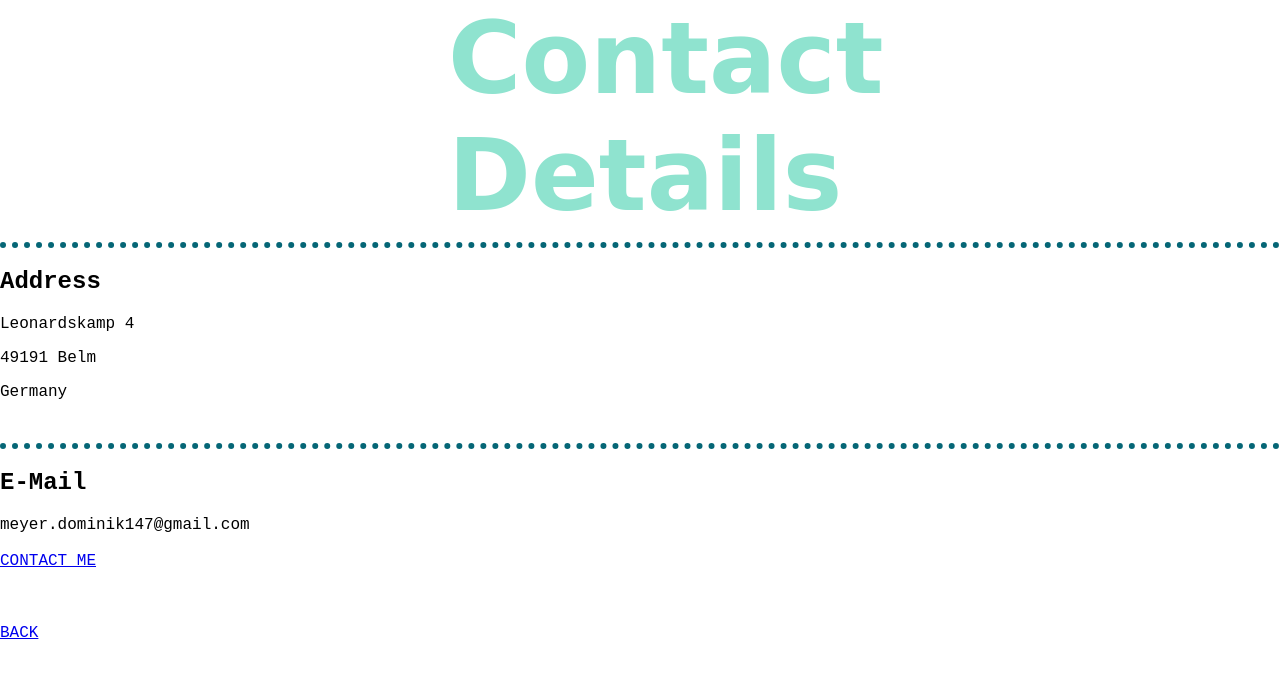
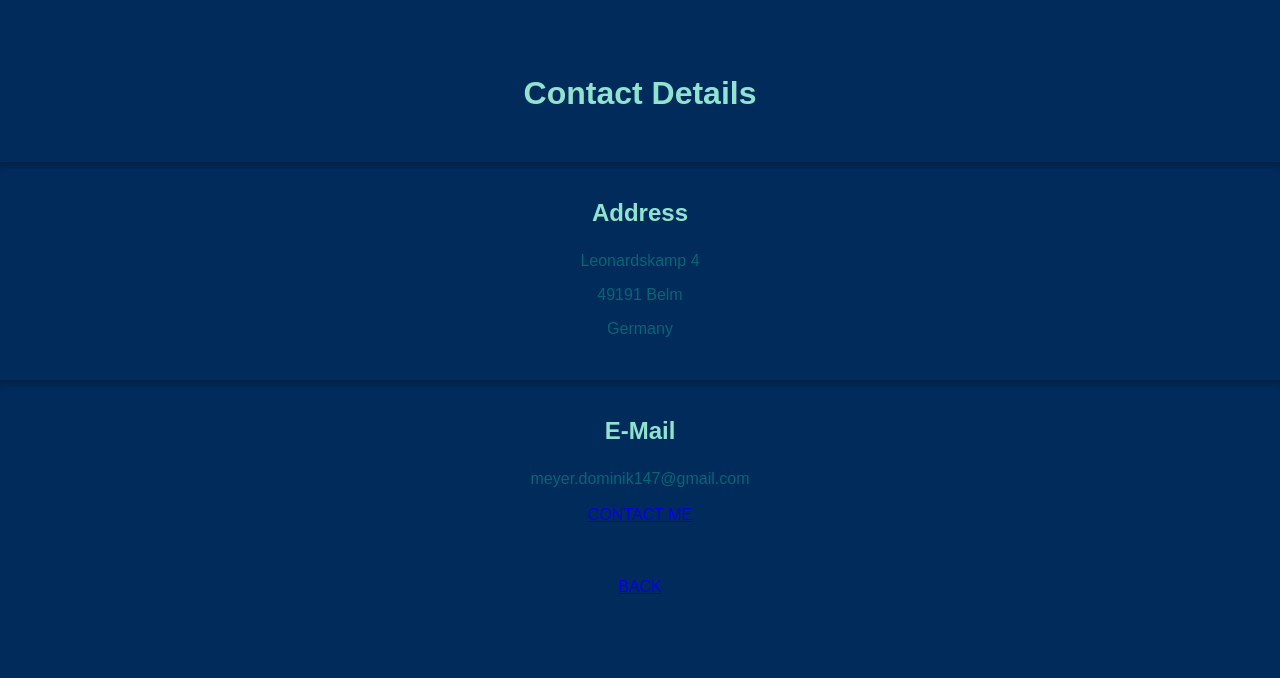
Before and after one commit to DomiMey/my_cv, a plain HTML site: page contact.html in a window 1280 px wide. Drawn offline with Linux system fonts and the light colour scheme.

Commit message:
Update styles2.css

```diff
--- a/css/styles2.css
+++ b/css/styles2.css
@@ -1,23 +1,32 @@
 body {
   margin: 0;
-  text-align: left;
-  font-family: 'Nova Mono', monospace;
+  text-align: center;
+  font-family: 'Montserrat', sans-serif;
+  background-color: #002B5B;
+  color: #056676
 
 }
 hr {
-  border-style: none;
-  border-top-style: dotted;
-  width: 100%;
-  border-color: #056676;
-  border-width: 6px;
+    height: 12px;
+    border: 0;
+    box-shadow: inset 0 12px 12px -12px rgba(0, 0, 0, 0.5);
 }
 h1 {
   color: #8FE3CF;
   width: 30%;
   margin: 0 auto;
-  font-family: 'Caramel', cursive;
-  font-size: 100px;
+  font-family: 'Montserrat', sans-serif;
+  margin-top: 75px;
+  margin-bottom: 50px;
+}
+
+h2 {
+  color: #8FE3CF;
+  margin-bottom: 25px;
+  margin-top: 25px;
 }
 h3 {
-  color: #056676
+  color: #056676;
+  margin-bottom: 25px;
+  margin-top: 25px;
 }
```
